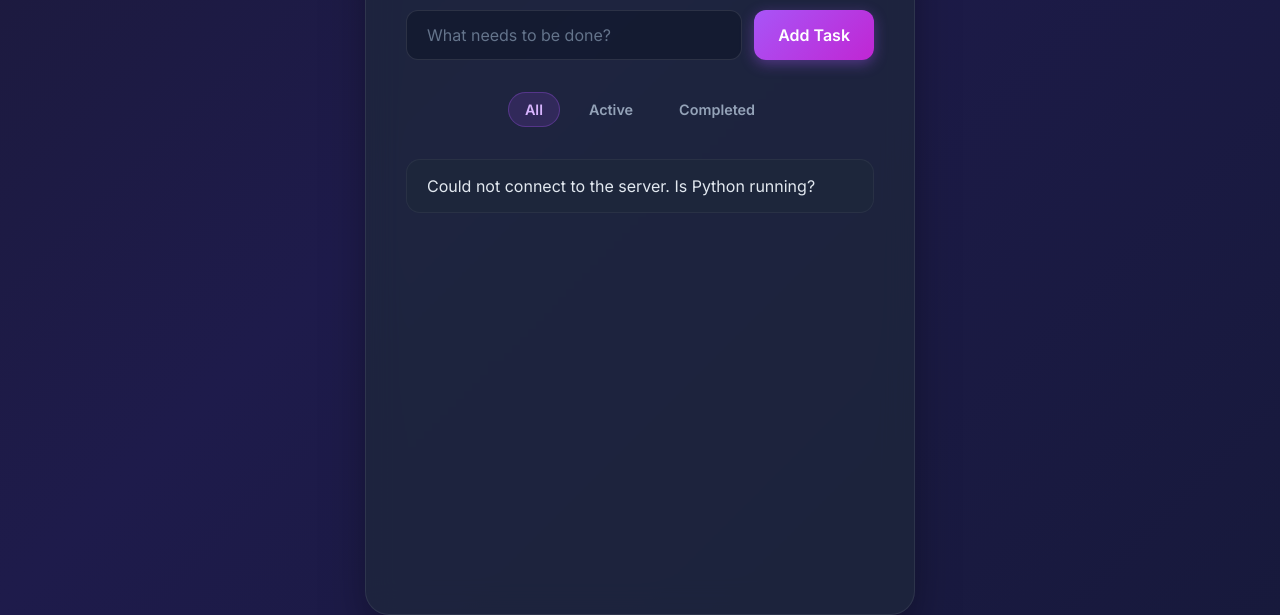
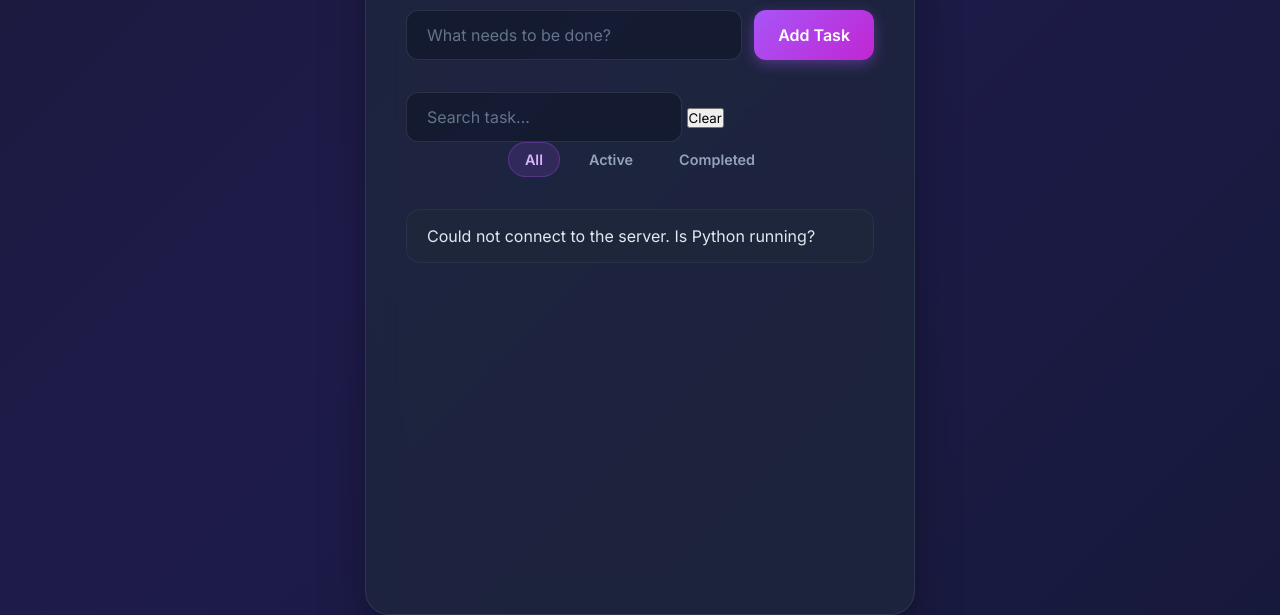
Before and after one commit to pak-pow/PROJECT52-PHASE2, a plain HTML site: page week14_todo_frontend/index.html in a window 1280 px wide. Shown: the part 185-800 px from the top of the page. Drawn offline with Linux system fonts and the light colour scheme; no server answers.

Commit message:
feat: add search input and clear completed tasks button to action bar in index.html

```diff
--- a/week14_todo_frontend/index.html
+++ b/week14_todo_frontend/index.html
@@ -15,6 +15,11 @@
             <button id="addBtn">Add Task</button>
         </div>
 
+        <div class="action-bar">
+            <input type="text" id="serachInput" placeholder="Search task...">
+            <button id="clearCompletedBtn" class="clear-btn" title="Delete all completed tasks">Clear</button>
+        </div>
+
         <div class="filters">
             <button id="filterAll" class="filter-btn active">All</button>
             <button id="filterClear" class="filter-btn">Active</button>
```
